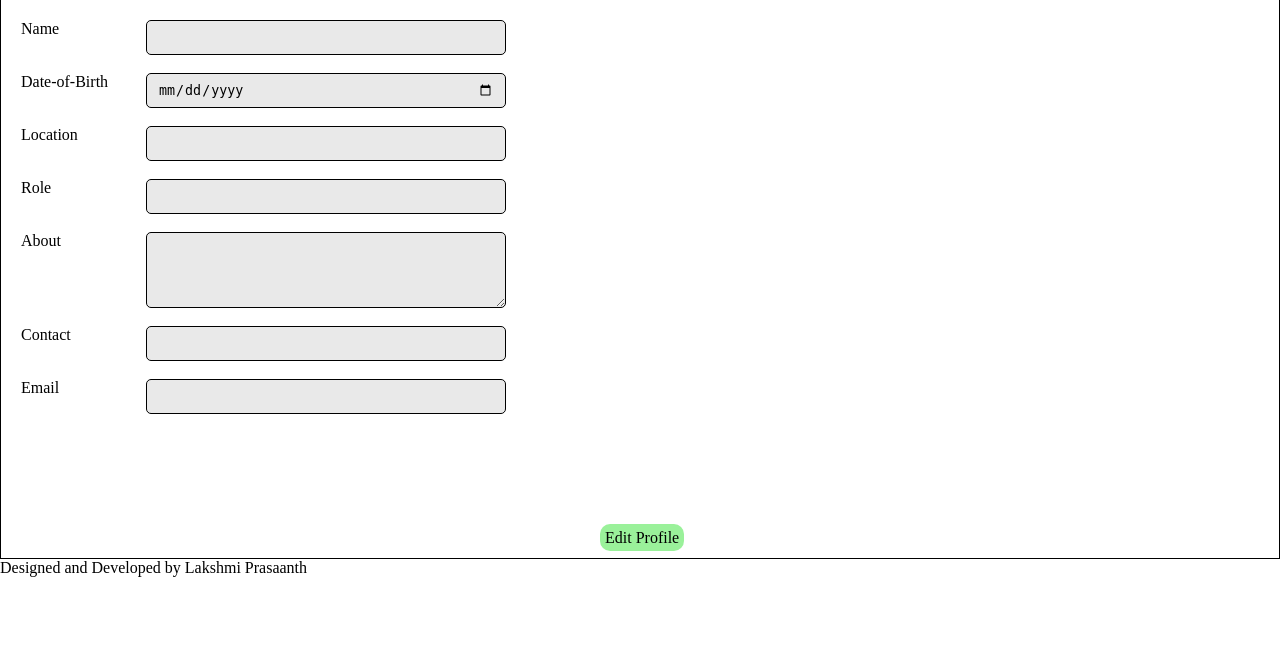
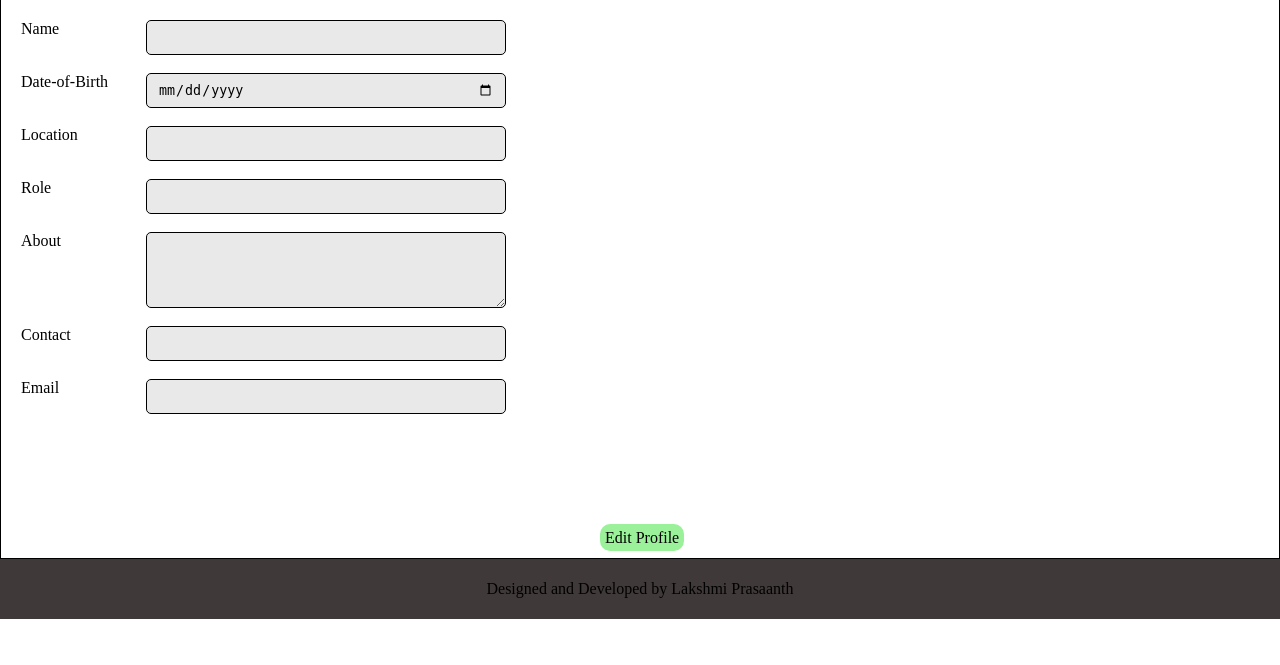
Before and after one commit to Lakshmi-Prasaanth-B/GuviProject, a PHP site: page /profile.html in a window 1280 px wide. Shown: the part 101-766 px from the top of the page. Run offline with PHP 8.4, Linux system fonts and the light colour scheme; some libraries are stand-ins or nearby versions.

Commit message:
Updated Footer

```diff
--- a/Guvi/css/profile.css
+++ b/Guvi/css/profile.css
@@ -141,8 +141,22 @@ textarea.active{
 }
 
 /* Footer */
-
-
+.footer{
+    position: sticky;
+    bottom: 0px;
+    min-height:60px;
+    background-color: rgba(46, 38, 38, 0.909);
+    display: flex;
+    justify-content:center;
+    align-items:center;
+}
+.author{
+    color: white;
+}
+.author a{
+    color:rgba(78, 205, 50, 0.958);
+    text-decoration: none;
+}
 
 
 
```
